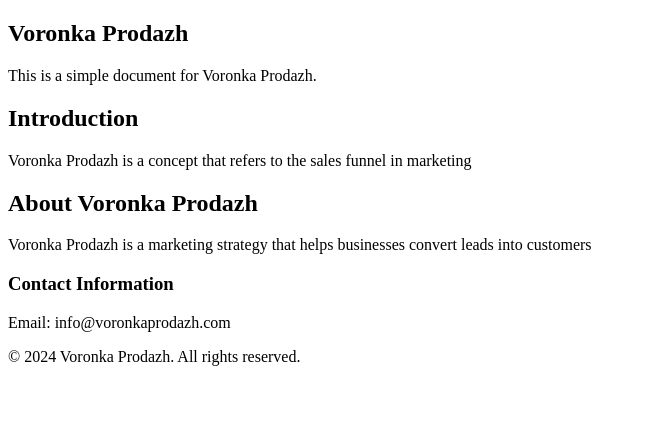
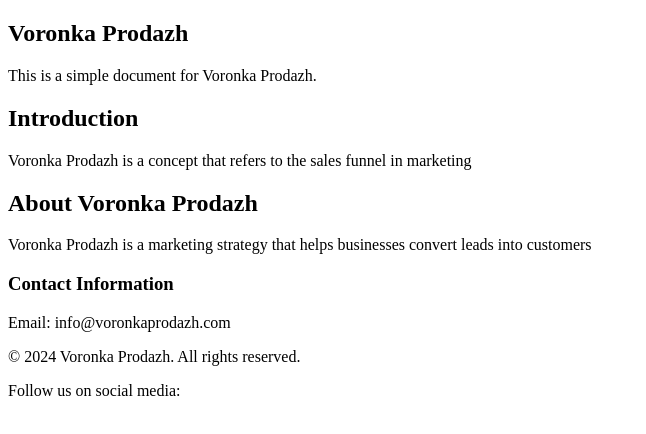
Before and after one commit to DirtyBag/VoronkaTest, a plain HTML site: page index.html in a window 1280 px wide. Shown: the whole page, without its empty margins (0-646 px from the left). Drawn offline with Linux system fonts and the light colour scheme.

Commit message:
follow sm

```diff
--- a/index.html
+++ b/index.html
@@ -19,5 +19,6 @@
     <h3>Contact Information</h3>
     <p>Email: info@voronkaprodazh.com</p>
     <p>&copy; 2024 Voronka Prodazh. All rights reserved.</p>
+    <p>Follow us on social media:</p>
 </footer>
 </html>
```
